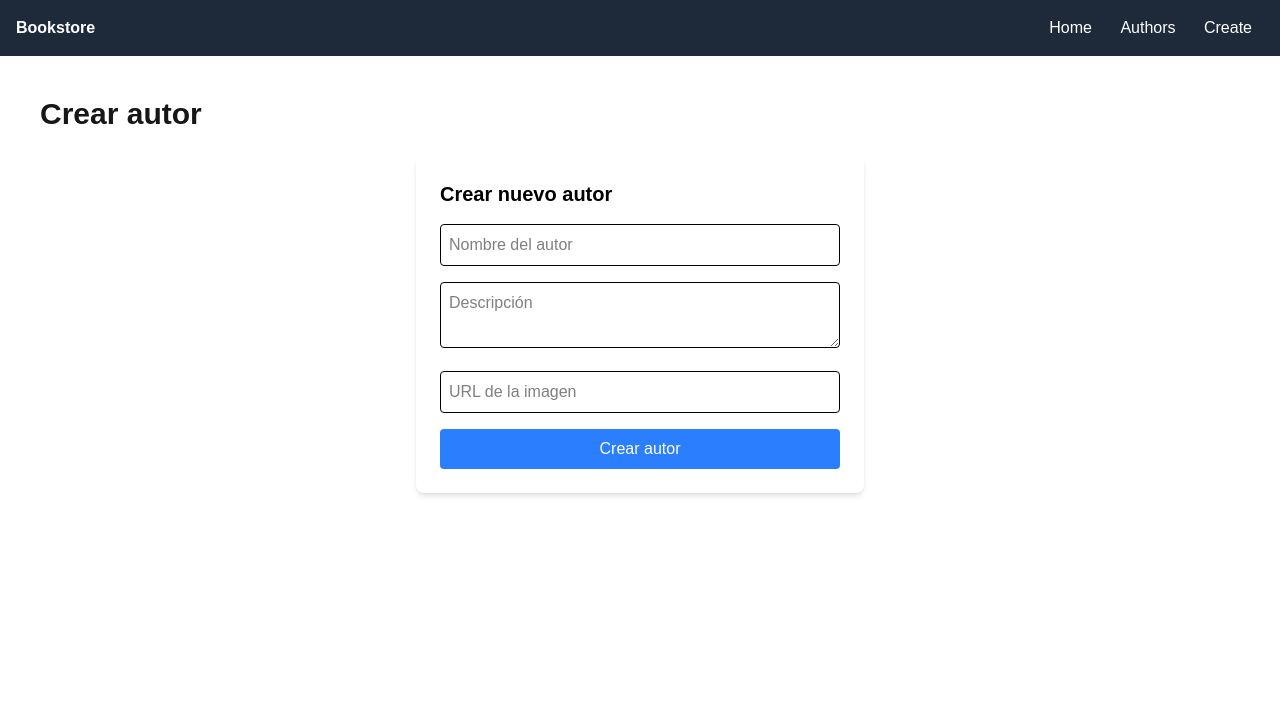
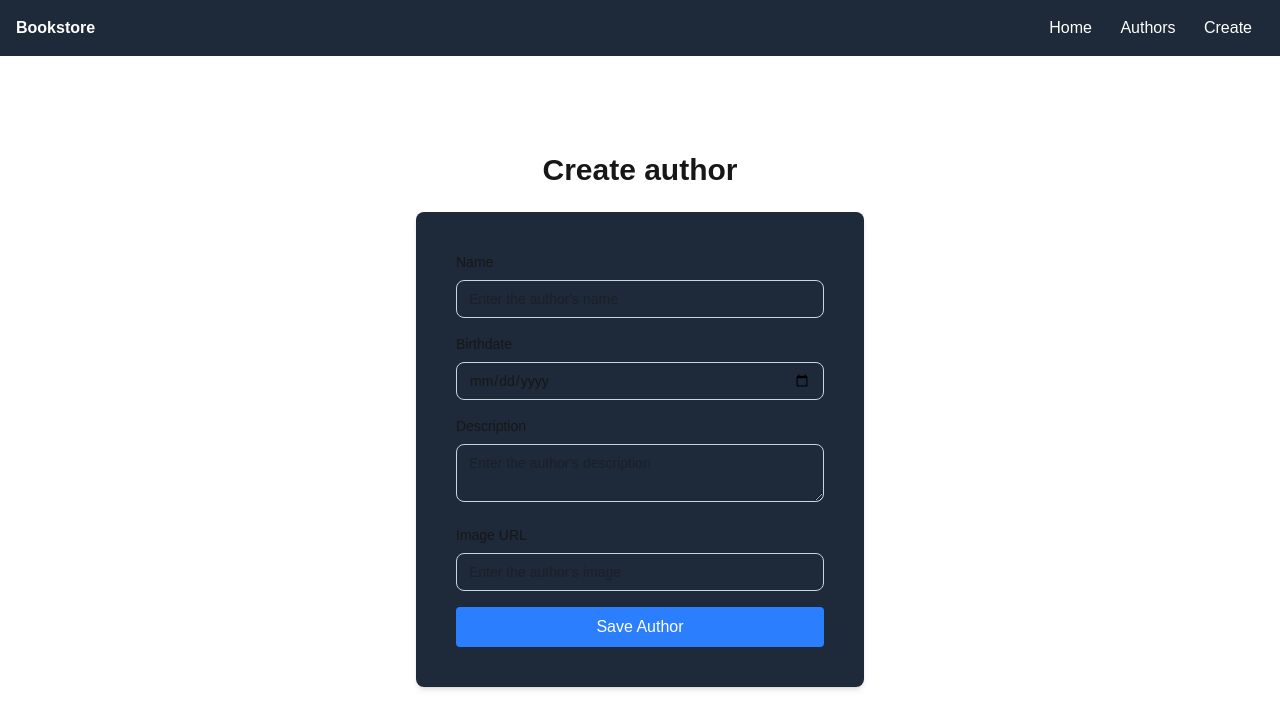
Before and after one commit to HernanRamirezR/bookstore-front, a Next.js app: page /create in a window 1280 px wide. Shown: the top 728 px of the page. Built offline with nearby package versions, Linux system fonts and the light colour scheme; no server answers.

Commit message:
Create, validation, aria working and minor changes

```diff
--- a/src/app/create/page.tsx
+++ b/src/app/create/page.tsx
@@ -3,14 +3,12 @@ import AuthorForm from "@/components/authors/AuthorForm"
 
 export default function CreatePage() {
   return (
-    <div className="p-10">
+    <main className="flex flex-col items-center justify-center p-24">
 
-      <h1 className="text-3xl font-bold mb-6">
-        Crear autor
-      </h1>
+      <h1 className="text-3xl font-bold mb-6"> Create author </h1>
 
       <AuthorForm />
 
-    </div>
+    </main>
   )
 }
--- a/src/components/authors/AuthorForm.tsx
+++ b/src/components/authors/AuthorForm.tsx
@@ -2,89 +2,240 @@
 
 import { useState } from "react"
 
+import { useAuthors } from "@/components/context/AuthorsContext"
+import { Author } from "@/types/Author"
+
+
+
+type Form = {name: string; birthDate: string; description: string; image: string };
+type Errors = {name?: string; birthDate?: string; description?: string; image?: string };
+
 export default function AuthorForm() {
 
-  const [name, setName] = useState("")
-  const [description, setDescription] = useState("")
-  const [image, setImage] = useState("")
+  const { addAuthor } = useAuthors()
 
-  const handleSubmit = async (e: React.FormEvent) => {
+
+  const [form, setForm] = useState<Form>({name:"", birthDate:"", description:"", image:"" });
+  const [errors, setErrors] = useState<Errors>({});
+  const [touched, setTouched] = useState<{name?: boolean; birthDate?: boolean; description?: boolean; image?:boolean }>({});
+
+
+
+  //Cuando se detecta un cambio en un campo se actualiza
+  function handleChange(e: React.ChangeEvent<HTMLInputElement| HTMLTextAreaElement> ){
+    const { name, value } = e.target;
+    setForm((prev) => ({...prev, [name]: value}))
+  }
+
+  //Lógica de envío
+  const handleSubmit = (e: React.FormEvent) => {
     e.preventDefault()
 
-    const newAuthor = {
-      name,
-      description,
-      image
+    const newAuthor: Author = {
+      id: Date.now(),
+      name: form.name,
+      birthDate: new Date(form.birthDate),
+      description: form.description,
+      image: form.image
     }
 
-    try {
+    addAuthor(newAuthor)
+    alert(`Author "${form.name}", created successfully`);
 
-      const response = await fetch("http://localhost:8080/api/authors", {
-        method: "POST",
-        headers: {
-          "Content-Type": "application/json"
-        },
-        body: JSON.stringify(newAuthor)
+    setForm({
+      name: "",
+      birthDate: "",
+      description: "",
+      image: ""
     })
-
-      if (!response.ok) {
-        throw new Error("Error creating author")
   }
 
-      console.log("Autor creado correctamente")
+  //Validaciones
 
-      // limpiar formulario
-      setName("")
-      setDescription("")
-      setImage("")
-
-    } catch (error) {
-      console.error("Error:", error)
-    }
+  function handleBlur(e: React.FocusEvent<HTMLInputElement | HTMLTextAreaElement>){
+    const { name, value} = e.target;
+    setTouched((t) => ({...t, [name]:true}));
+    const msg = validateField(name as "name" | "birthDate" | "description" | "image", value);
+    setErrors((prev) => ({...prev, [name]:msg}))
   }
 
+  function validateField(name: "name" | "birthDate" | "description" | "image", value: string): string | undefined {
+    //Validar name
+    if (name == "name"){
+      const nameTrim = value.trim()
+
+      if (!nameTrim) return "You must enter a name";
+      if (nameTrim.length < 2) return "Name must be at least 2 characters"
+      if (nameTrim.length > 80) return "Name must be less than 80 characters"
+      // solo letras, espacios, puntos y guiones
+      const nameRegex = /^[a-zA-ZÀ-ÿ\s.'-]+$/
+      if (!nameRegex.test(nameTrim)) return "Name contains invalid characters"
+      }
+
+    //Validar birthDate
+    if (name == "birthDate"){
+      if (!value.trim()) return "You must enter a birthDate";
+      const date = new Date(value)
+      const today = new Date()
+
+      if (date > today) return "Birth date cannot be in the future"
+
+      const youngestAllowed = new Date()
+      youngestAllowed.setFullYear(today.getFullYear() - 4)
+
+      if (date > youngestAllowed) return "Birth date seems unrealistic"
+    }
+
+    //Validar description
+    if (name == "description"){
+      const descriptionTrim = value.trim()
+      if (descriptionTrim.length > 500) return "Description must be less than 500 characters";
+    }
+
+    //Validar image
+    if (name === "image") {
+      const imageTrim = value.trim()
+
+      if (!imageTrim) return undefined
+
+      try {
+        new URL(imageTrim)
+      } catch {
+        return "Image must be a valid URL"
+      }
+
+      // const imageRegex = /\.(jpg|jpeg|png|webp|gif)$/i
+      // if (!imageRegex.test(imageTrim)) {
+      //   return "URL must point to an image (.jpg, .png, .webp...)"
+      // }
+    }
+
+    return undefined
+  }
+
+  function validateAll(values: Form): Errors{
+    const e: Errors ={};
+    const nameMsg = validateField("name", values.name);
+    const birthDateMsg = validateField("birthDate", values.birthDate);
+    const descriptionMsg = validateField("description", values.description);
+    const imageMsg = validateField("image", values.image);
+    if (nameMsg) e.name = nameMsg;
+    if (birthDateMsg) e.birthDate = birthDateMsg;
+    if (descriptionMsg) e.description = descriptionMsg;
+    if (imageMsg) e.image = imageMsg;
+    return e;
+  }
+
+
+  const isValid = Object.keys(validateAll(form)).length === 0;
+
+
   return (
-    <form
-      onSubmit={handleSubmit}
-      className="max-w-md mx-auto bg-white p-6 rounded-lg shadow-md space-y-4"
-    >
+    <form onSubmit={handleSubmit} className="w-full max-w-md mx-auto bg-gray-800 p-10 rounded-lg shadow-md space-y-4">
 
-      <h2 className="text-xl font-semibold text-black">
-        Crear nuevo autor
-      </h2>
 
+      <div className="w-full space-y-2">
+        <label htmlFor="name" className="block text-sm font-medium"> Name </label>
         <input
+          id ="name"
+          name="name"
           type="text"
-        placeholder="Nombre del autor"
-        value={name}
-        onChange={(e) => setName(e.target.value)}
-        className="w-full border p-2 rounded text-black"
-        required
+          value={form.name}
+          onChange={handleChange}
+          onBlur={handleBlur}
+          aria-invalid={!!(touched.name && errors.name)}
+          aria-describedby={touched.name && errors.name ? "name-error" : undefined}
+          placeholder="Enter the author's name"
+          className="w-full rounded-lg border border-slate-300 px-3 py-2 text-sm
+               focus:outline-none focus:ring-2 focus:ring-blue-500
+               focus:border-blue-500"
         />
+        {touched.name && errors.name && (
+          <p id="name-error" role="alert" className="text-sm text-red-400">
+            {errors.name}
+          </p>
+        )}
+      </div>
 
+      <div className="space-y-2">
+        <label htmlFor="birthDate" className="block text-sm font-medium"> Birthdate </label>
+        <input
+          id ="birthDate"
+          name="birthDate"
+          type="date"
+          value={form.birthDate}
+          onChange={handleChange}
+          onBlur={handleBlur}
+          aria-invalid={!!(touched.birthDate && errors.birthDate)}
+          aria-describedby={touched.birthDate && errors.birthDate ? "birthdate-error" : undefined}
+          placeholder="Enter the author's birthdate"
+          className="w-full rounded-lg border border-slate-300 px-3 py-2 text-sm
+               focus:outline-none focus:ring-2 focus:ring-blue-500
+               focus:border-blue-500"
+        />
+        {touched.birthDate && errors.birthDate && (
+          <p id="birthdate-error" role="alert" className="text-sm text-red-400">
+            {errors.birthDate}
+          </p>
+        )}
+      </div>
+
+
+      <div className="space-y-2">
+        <label htmlFor="description" className="block text-sm font-medium"> Description </label>
         <textarea
-        placeholder="Descripción"
-        value={description}
-        onChange={(e) => setDescription(e.target.value)}
-        className="w-full border p-2 rounded text-black"
-        required
+          id ="description"
+          name="description"
+          value={form.description}
+          onChange={handleChange}
+          onBlur={handleBlur}
+          aria-invalid={!!(touched.description && errors.description)}
+          aria-describedby={touched.description && errors.description ? "description-error" : undefined}
+          placeholder="Enter the author's description"
+          className="w-full rounded-lg border border-slate-300 px-3 py-2 text-sm
+               focus:outline-none focus:ring-2 focus:ring-blue-500
+               focus:border-blue-500"
         />
+        {touched.description && errors.description && (
+          <p id="description-error" role="alert" className="text-sm text-red-400">
+            {errors.description}
+          </p>
+        )}
+      </div>
 
+      <div className="space-y-2">
+        <label htmlFor="image" className="block text-sm font-medium"> Image URL </label>
         <input
+          id ="image"
+          name="image"
           type="text"
-        placeholder="URL de la imagen"
-        value={image}
-        onChange={(e) => setImage(e.target.value)}
-        className="w-full border p-2 rounded text-black"
+          value={form.image}
+          onChange={handleChange}
+          onBlur={handleBlur}
+          aria-invalid={!!(touched.image && errors.image)}
+          aria-describedby={touched.image && errors.image ? "image-error" : undefined}
+          placeholder="Enter the author's image"
+          className="w-full rounded-lg border border-slate-300 px-3 py-2 text-sm
+               focus:outline-none focus:ring-2 focus:ring-blue-500
+               focus:border-blue-500"
         />
+        {touched.image && errors.image && (
+          <p id="image-error" role="alert" className="text-sm text-red-400">
+            {errors.image}
+          </p>
+        )}
+      </div>
 
       <button
         type="submit"
+        disabled={!isValid}
         className="w-full bg-blue-500 text-white p-2 rounded hover:bg-blue-600"
       >
-        Crear autor
+        Save Author
       </button>
 
     </form>
   )
+
+
 }
--- a/src/components/authors/AuthorsList.tsx
+++ b/src/components/authors/AuthorsList.tsx
@@ -1,6 +1,4 @@
 "use client"
-import { Author } from "@/types/Author"
-
 
 import { useAuthors } from "@/components/context/AuthorsContext"
 import AuthorCard from "./AuthorCard"
--- a/src/components/context/AuthorsContext.tsx
+++ b/src/components/context/AuthorsContext.tsx
@@ -4,8 +4,11 @@ import { Author } from "@/types/Author"
 import { createContext, useContext, useState, useEffect } from "react";
 
 type AuthorsContextType = {
-  authors: Author[]
-  setAuthors: (value: Author[] | ((prev: Author[]) => Author[])) => void
+    authors: Author[]
+    addAuthor: (author: Author) => void
+    editAuthor: (author: Author) => void
+    deleteAuthor: (id: number) => void
+    //setAuthors: (value: Author[] | ((prev: Author[]) => Author[])) => void
 }
 
 
@@ -33,23 +36,26 @@ export function AuthorsProvider ( { children }: { children: React.ReactNode}) {
     }, [])
 
     //Agregar Autor
-
-
-
-
-
-    //Eliminar Autor
-
-
-
-
+    const addAuthor = (author: Author) => {
+        setAuthors(prev => [...prev, author])
+    }
 
     //Modificar Autor
+    const editAuthor = (updatedAuthor: Author) => {
+        setAuthors(prev => prev.map(author => author.id === updatedAuthor.id ? updatedAuthor : author))
+    }
+
+    //Modificar Autor
+    const deleteAuthor = (id: number) => {
+        setAuthors(prev =>
+        prev.filter(author => author.id !== id)
+        )
+    }
 
 
 
     return (
-        <AuthorsContext.Provider value={{ authors, setAuthors }}>
+        <AuthorsContext.Provider value={{ authors, addAuthor, editAuthor, deleteAuthor }}>
             {children}
         </AuthorsContext.Provider>
     )
--- a/src/types/Author.ts
+++ b/src/types/Author.ts
@@ -2,6 +2,7 @@
 export interface Author {
   id: number
   name: string
+  birthDate: Date
   description: string
   image: string
 }
```
Lines whose indentation alone changed are shown as unchanged.
